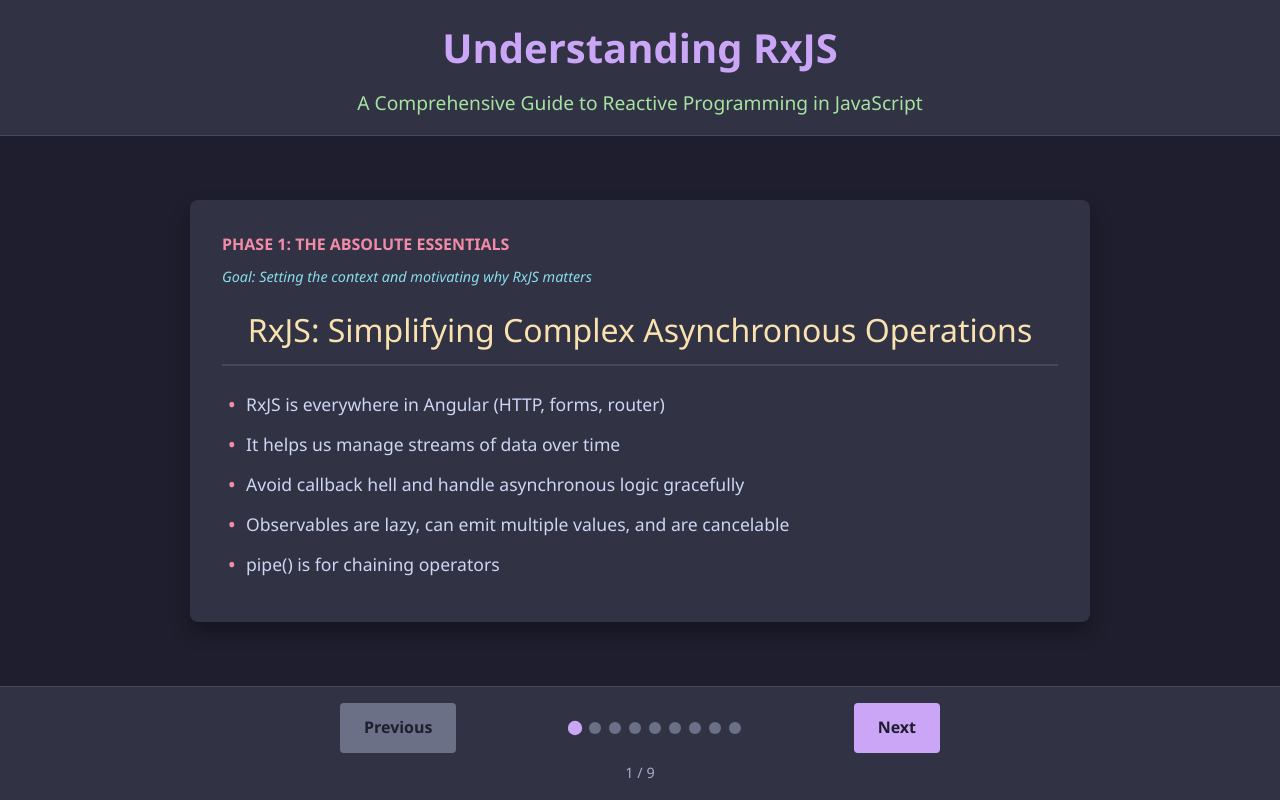
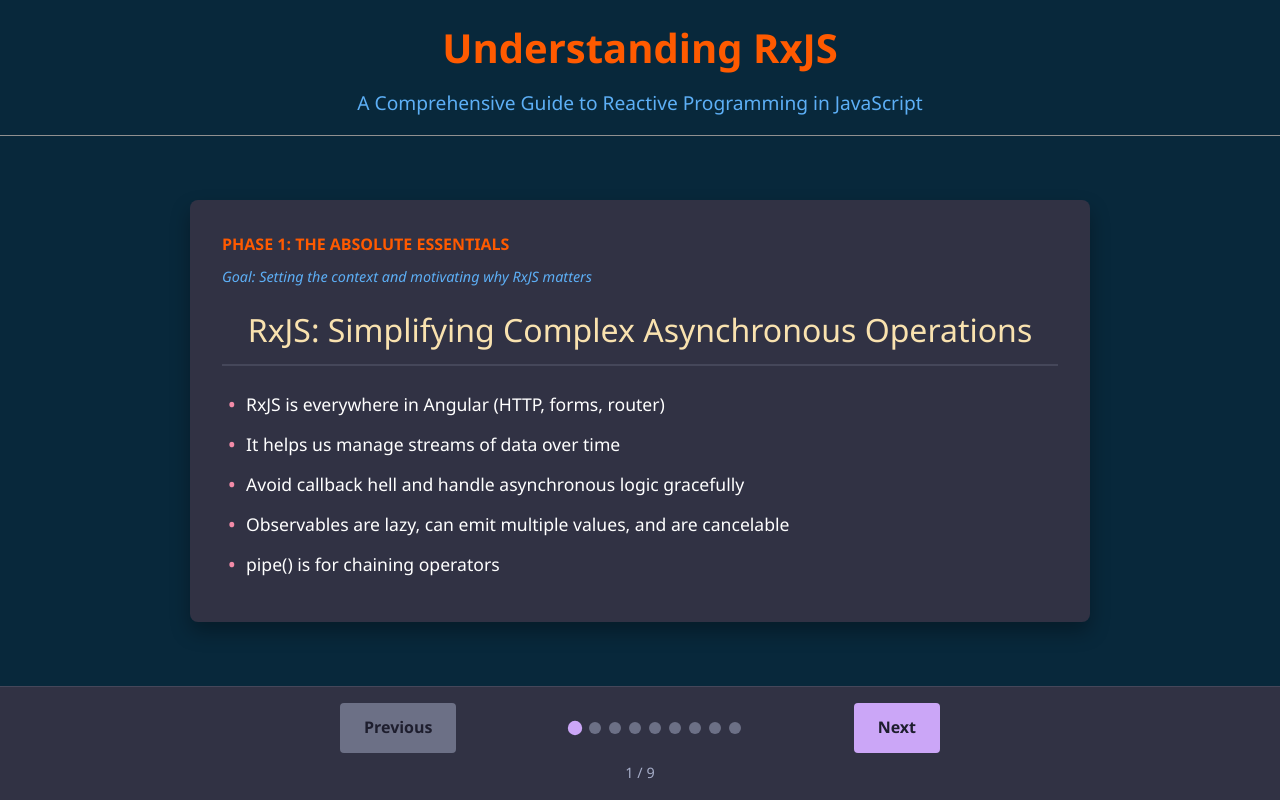
Before and after one commit to abdulrashid232/RxJS-Presentation, an Angular app: page /presentation in a window 1280 px wide. Built offline with nearby package versions, Linux system fonts and the light colour scheme.

Commit message:
style: Update color scheme using CSS variables for consistency

```diff
--- a/src/app/demos/switchmap-search-demo/switchmap-search-demo.component.css
+++ b/src/app/demos/switchmap-search-demo/switchmap-search-demo.component.css
@@ -3,7 +3,7 @@
     border-radius: 8px;
     padding: 20px;
     margin-bottom: 20px;
-    color: #f8f8f2;
+    color: #ffffff;
     font-family: 'Segoe UI', Tahoma, Geneva, Verdana, sans-serif;
 }
 
--- a/src/app/rxjs-presentation/rxjs-presentation.component.css
+++ b/src/app/rxjs-presentation/rxjs-presentation.component.css
@@ -9,21 +9,21 @@
     display: flex;
     flex-direction: column;
     height: 100vh;
-    background-color: #1e1e2e;
-    color: #cdd6f4;
+    background-color: var(--color-primary-dark-blue);
+    color: white;
     font-family: 'Segoe UI', Tahoma, Geneva, Verdana, sans-serif;
 }
 
 .presentation-header {
     text-align: center;
     padding: 1rem;
-    background-color: #313244;
-    border-bottom: 1px solid #45475a;
+    background-color: var(--color-primary-dark-blue);
+    border-bottom: 1px solid var(--color-secondary-light-gray);
 }
 
 h1 {
     margin: 0;
-    color: #cba6f7;
+    color: var(--color-primary-orange);
     font-size: 2.5rem;
     font-weight: 700;
 }
@@ -31,7 +31,7 @@ h1 {
 .subtitle {
     font-size: 1.2rem;
     margin: 0.5rem 0 0;
-    color: #a6e3a1;
+    color: var(--color-secondary-light-blue);
     font-weight: 300;
 }
 
@@ -47,7 +47,7 @@ h1 {
 .slide {
     max-width: 95%;
     width: 100%;
-    background-color: #313244;
+    background-color: var(--color-secondary-dark-gray);
     border-radius: 8px;
     padding: 1.5rem;
     box-shadow: 0 10px 20px rgba(0, 0, 0, 0.3);
@@ -57,7 +57,7 @@ h1 {
 }
 
 .slide-phase {
-    color: #f38ba8;
+    color: var(--color-primary-orange);
     font-size: 1rem;
     font-weight: bold;
     margin-bottom: 0.5rem;
@@ -65,18 +65,18 @@ h1 {
 }
 
 .slide-goal {
-    color: #89dceb;
+    color: var(--color-secondary-light-blue);
     font-size: 0.9rem;
     font-style: italic;
     margin-bottom: 1rem;
 }
 
 .slide-title {
-    color: #f9e2af;
+    color: var(--color-secondary-yellow);
     font-size: 2rem;
     margin: 0 0 1.5rem 0;
     text-align: center;
-    border-bottom: 2px solid #45475a;
+    border-bottom: 2px solid var(--color-secondary-light-gray);
     padding-bottom: 0.5rem;
 }
 
--- a/src/styles.css
+++ b/src/styles.css
@@ -1,5 +1,17 @@
-/* You can add global styles to this file, and also import other style files */
 @import "tailwindcss";
+
+:root {
+    /* Primary Colors */
+    --color-primary-orange: #FF5A00;
+    --color-primary-dark-blue: #08283B;
+
+    /* Secondary Colors */
+    --color-secondary-light-blue: #5DAFF6;
+    --color-secondary-royal-blue: #040DBF;
+    --color-secondary-yellow: #FEBE00;
+    --color-secondary-dark-gray: #3E3D3A;
+    --color-secondary-light-gray: #909090;
+}
 
 * {
     margin: 0;
@@ -16,7 +28,7 @@ body {
 
 body {
     font-family: 'Segoe UI', Tahoma, Geneva, Verdana, sans-serif;
-    background-color: #1e1e2e;
-    color: #cdd6f4;
+    background-color: var(--color-primary-dark-blue);
+    color: var(--color-secondary-light-gray);
     line-height: 1.6;
 }
```
